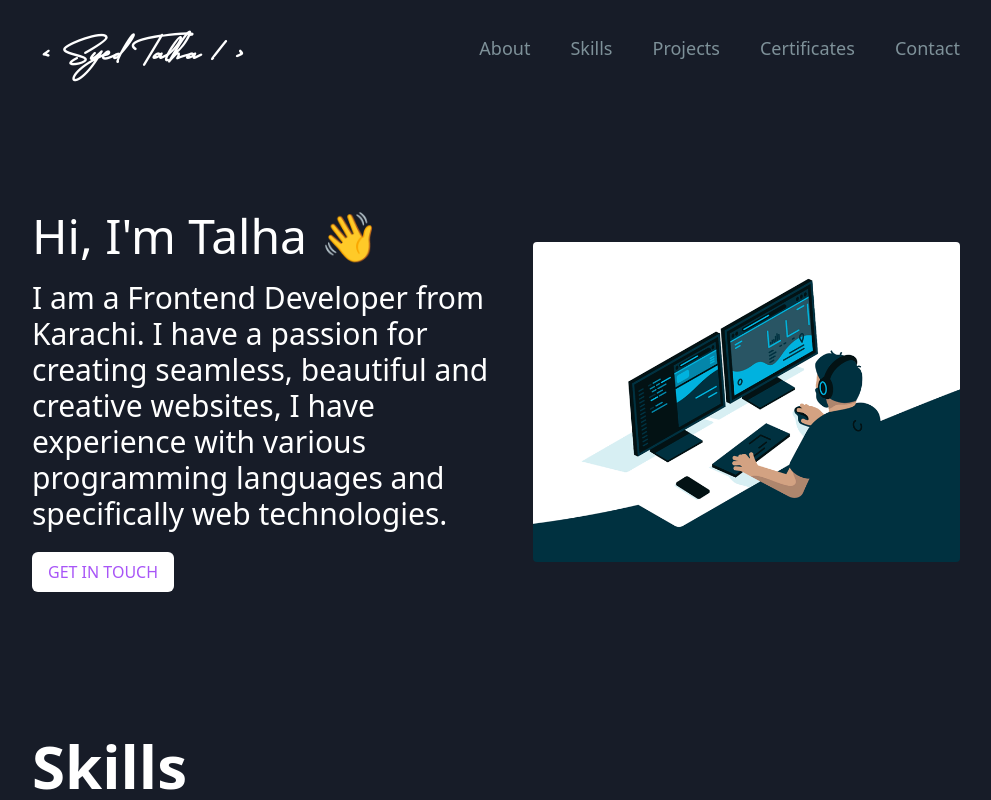
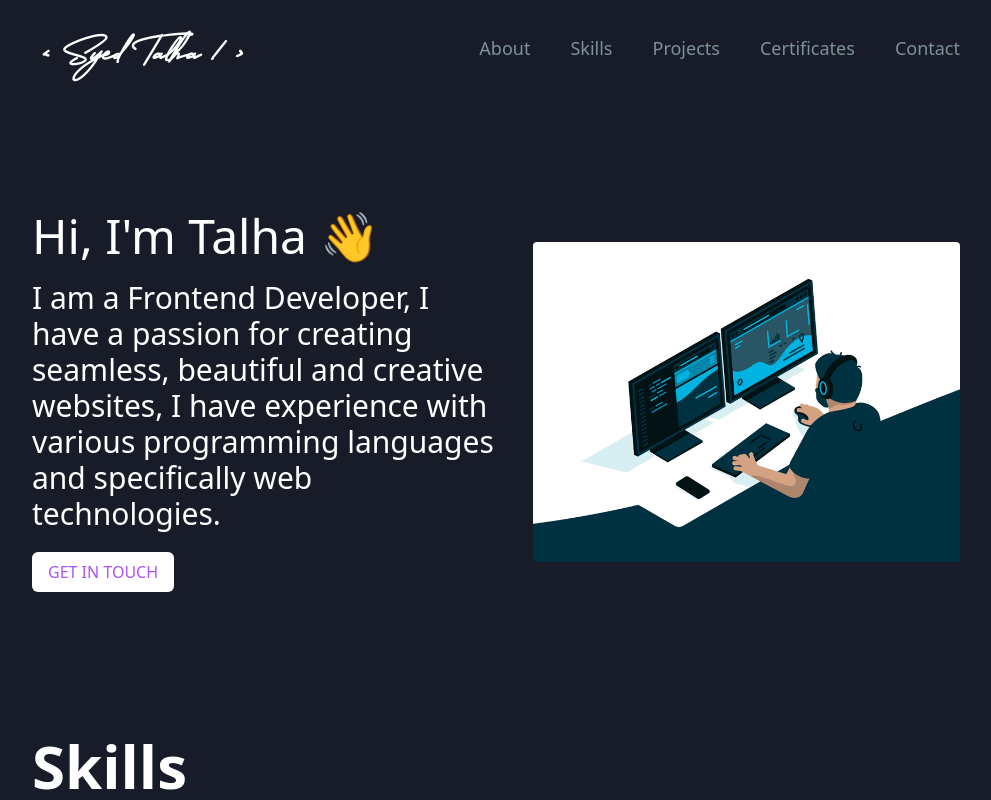
Before and after one commit to talhashah-dev/portfolio, a React (Create React App) app: page / in a window 1280 px wide. Shown: the top 800 px of the page, without its empty margins (144-1135 px from the left). Built offline with nearby package versions, Linux system fonts and the light colour scheme.

Commit message:
updated about section

```diff
--- a/src/components/About.jsx
+++ b/src/components/About.jsx
@@ -8,7 +8,7 @@ function About() {
         <div className="w-1/2 max-xl:w-full text-left max-md:text-center">
           <h1 className="text-5xl max-md:text-4xl mb-5">Hi, I'm Talha 👋</h1>
           <p className="text-3xl max-md:text-base mb-5 font-light">
-            I am a Frontend Developer from Karachi. I have a passion
+            I am a Frontend Developer, I have a passion
             for creating seamless, beautiful and creative websites, I have
             experience with various programming languages and specifically web
             technologies.
```
